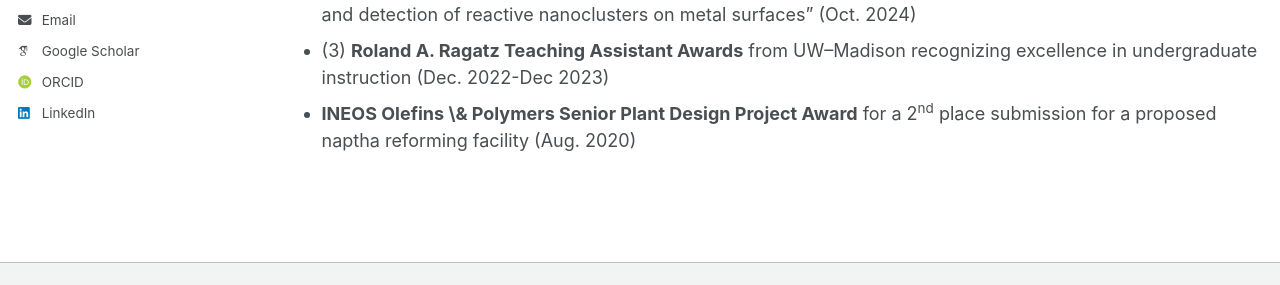
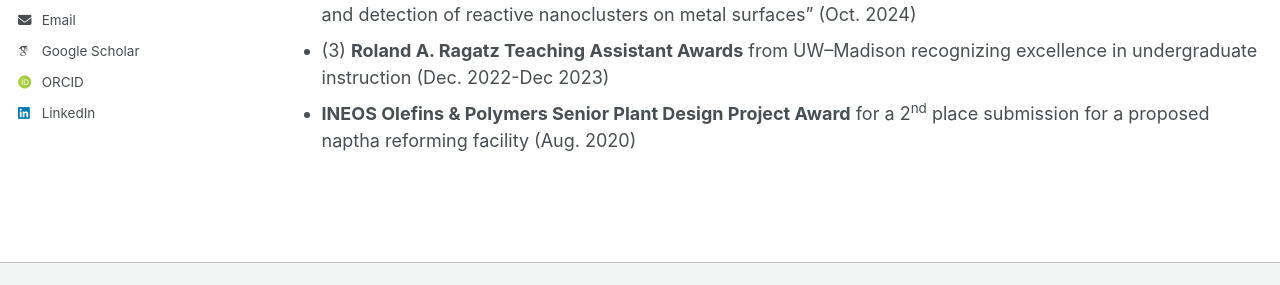
Before and after one commit to evangelossmith/evangelossmith.github.io, a Jekyll site: the page built from _pages/awards.md, in a window 1280 px wide. Shown: the part 398-683 px from the top of the page. Built offline with Jekyll 4.4.1, drawn with Linux system fonts in a browser that asks for light colours; some web fonts are replaced; a script bundle is joined from its source files by our own code; library files that are not in the unit come from our copies.

```diff
--- a/_pages/awards.md
+++ b/_pages/awards.md
@@ -11,4 +11,4 @@ author_profile: true
    - **Bird–Stewart–Lightfoot Wisconsin Distinguished Graduate Fellowship** from UW–Madison recognizing graduate students for research achievements (Dec. 2024)
    - **4<sup>th</sup> *Surface Science* Young Investigator Best Paper Award** for “CO–induced roughening of Cu(111): Formation and detection of reactive nanoclusters on metal surfaces” (Oct. 2024)
    - (3) **Roland A. Ragatz Teaching Assistant Awards** from UW–Madison recognizing excellence in undergraduate instruction (Dec. 2022-Dec 2023)
-   - **INEOS Olefins \& Polymers Senior Plant Design Project Award** for a 2<sup>nd</sup> place submission for a proposed naptha reforming facility (Aug. 2020)
+   - **INEOS Olefins & Polymers Senior Plant Design Project Award** for a 2<sup>nd</sup> place submission for a proposed naptha reforming facility (Aug. 2020)
```
